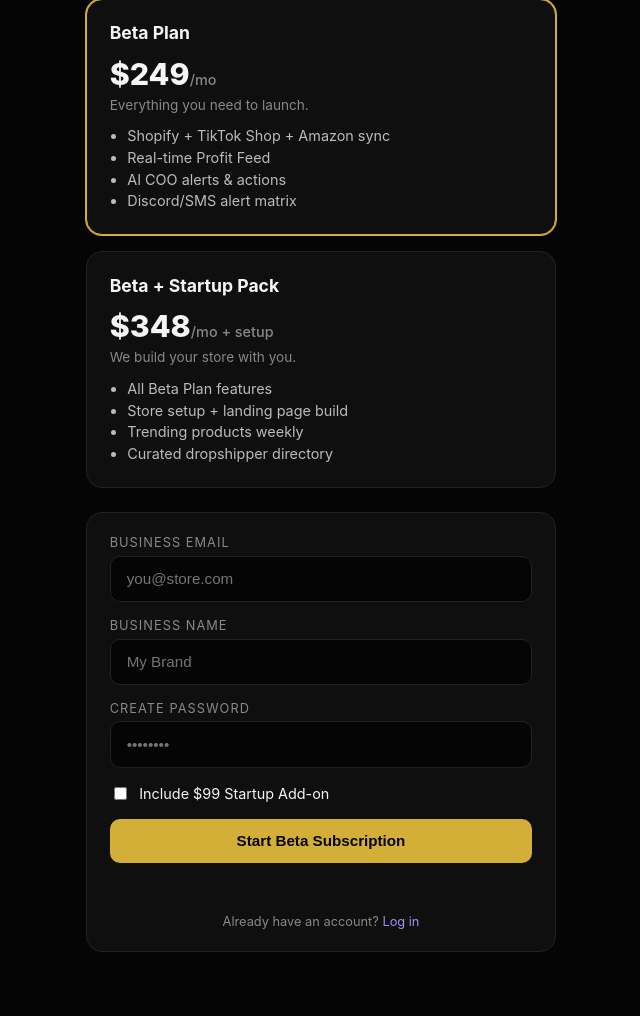
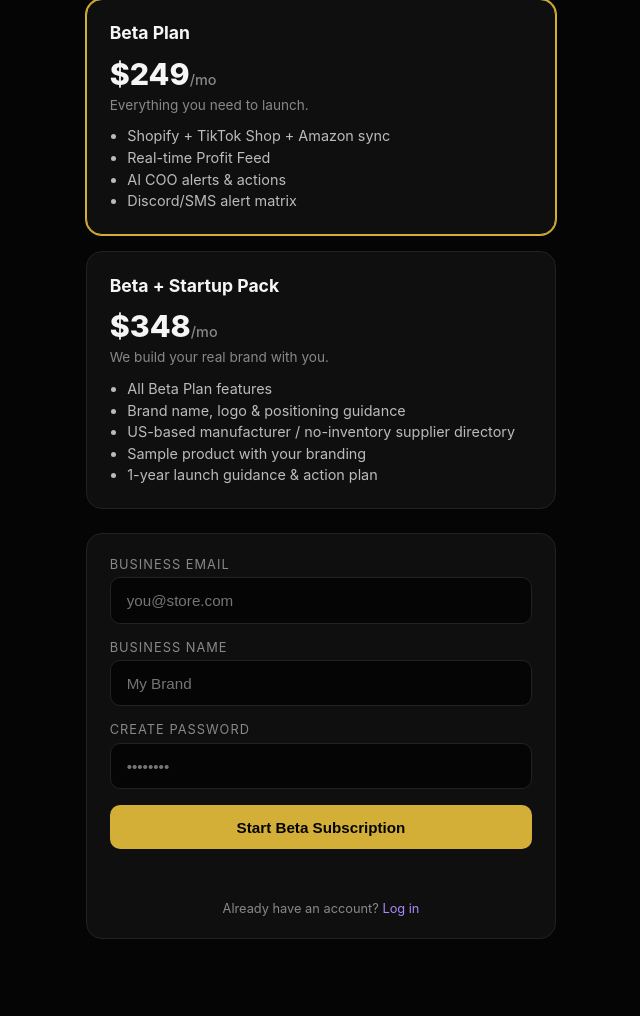
Before and after one commit to shawnzyluxe-lab/EcommerceAI, a Flask app: page /subscribe in a window 1280 px wide. Shown: the part 220-1236 px from the top of the page, without its empty margins (319-959 px from the left). After the commit the page ends 1159 px from the top, so only its background shows below. Run offline with Flask 3, Linux system fonts and the light colour scheme; some libraries are stand-ins or nearby versions.

Commit message:
Add 48 Beta + Startup Pack plan with brand creation, US suppliers, 1-year guidance
Co-Authored-By: Devin AI <158243242+devin-ai-integration[bot]@users.noreply.github.com>

```diff
--- a/app.py
+++ b/app.py
@@ -497,6 +497,7 @@ STRIPE_SECRET_KEY = os.environ.get("STRIPE_SECRET_KEY", "")
 STRIPE_PUBLISHABLE_KEY = os.environ.get("STRIPE_PUBLISHABLE_KEY", "")
 STRIPE_WEBHOOK_SECRET = os.environ.get("STRIPE_WEBHOOK_SECRET", "")
 STRIPE_PRICE_BETA_MONTHLY = os.environ.get("STRIPE_PRICE_BETA_MONTHLY", "")
+STRIPE_PRICE_BETA_STARTUP = os.environ.get("STRIPE_PRICE_BETA_STARTUP", "")
 STRIPE_PRICE_STARTUP_ADDON = os.environ.get("STRIPE_PRICE_STARTUP_ADDON", "")
 SHOPIFY_STORE_URL = os.environ.get("SHOPIFY_STORE_URL", "")
 SHOPIFY_ACCESS_TOKEN = os.environ.get("SHOPIFY_ACCESS_TOKEN", "")
@@ -1121,7 +1122,7 @@ def subscribe():
     host = request.host.split(':')[0].lower()
     if host in ('shawnzyluxe.com', 'www.shawnzyluxe.com'):
         return render_template('coming_soon.html')
-    return render_template('subscribe.html', stripe_publishable_key=STRIPE_PUBLISHABLE_KEY, price_beta=249, price_addon=99)
+    return render_template('subscribe.html', stripe_publishable_key=STRIPE_PUBLISHABLE_KEY, price_beta=249, price_beta_startup=348, price_addon=99)
 
 
 @app.route('/dashboard')
@@ -1943,6 +1944,7 @@ def create_stripe_checkout():
     business_name = (data.get("business_name") or "").strip() or email
     password = data.get("password", "")
     include_startup_addon = bool(data.get("include_startup_addon"))
+    plan = (data.get("plan") or "beta").lower().strip()
 
     if not email or not password or len(password) < 8:
         return jsonify({"detail": "A valid email and a password of at least 8 characters are required."}), 400
@@ -1977,6 +1979,7 @@ def create_stripe_checkout():
             email,
             business_name,
             include_startup_addon=include_startup_addon,
+            plan=plan,
             success_url=success_url,
             cancel_url=cancel_url,
         )
--- a/templates/subscribe.html
+++ b/templates/subscribe.html
@@ -114,7 +114,7 @@
     <p class="sub">Real-time profit. Multi-channel ops. AI COO. One subscription.</p>
 
     <div class="plans" id="plans">
-      <div class="plan selected" data-plan="beta" data-addon="false">
+      <div class="plan selected" data-plan="beta">
         <h3>Beta Plan</h3>
         <div class="price">${{ price_beta }}<span>/mo</span></div>
         <div style="color:var(--muted);font-size:.85rem">Everything you need to launch.</div>
@@ -125,15 +125,16 @@
           <li>Discord/SMS alert matrix</li>
         </ul>
       </div>
-      <div class="plan" data-plan="beta" data-addon="true">
+      <div class="plan" data-plan="beta_startup">
         <h3>Beta + Startup Pack</h3>
-        <div class="price">${{ price_beta + price_addon }}<span>/mo + setup</span></div>
-        <div style="color:var(--muted);font-size:.85rem">We build your store with you.</div>
+        <div class="price">${{ price_beta_startup }}<span>/mo</span></div>
+        <div style="color:var(--muted);font-size:.85rem">We build your real brand with you.</div>
         <ul>
           <li>All Beta Plan features</li>
-          <li>Store setup + landing page build</li>
-          <li>Trending products weekly</li>
-          <li>Curated dropshipper directory</li>
+          <li>Brand name, logo & positioning guidance</li>
+          <li>US-based manufacturer / no-inventory supplier directory</li>
+          <li>Sample product with your branding</li>
+          <li>1-year launch guidance & action plan</li>
         </ul>
       </div>
     </div>
@@ -151,10 +152,6 @@
         <label for="password">Create password</label>
         <input type="password" id="password" name="password" required minlength="8" placeholder="••••••••">
       </div>
-      <div class="checkbox">
-        <input type="checkbox" id="include_startup_addon" name="include_startup_addon">
-        <label for="include_startup_addon">Include $99 Startup Add-on</label>
-      </div>
       <button type="submit" id="submit-btn">Start Beta Subscription</button>
       <div class="message" id="message"></div>
       <div class="muted">Already have an account? <a href="/">Log in</a></div>
@@ -163,15 +160,12 @@
 
   <script>
     const plans = document.querySelectorAll('.plan');
-    const addonBox = document.getElementById('include_startup_addon');
+    let selectedPlan = 'beta';
     plans.forEach(p => p.addEventListener('click', () => {
       plans.forEach(x => x.classList.remove('selected'));
       p.classList.add('selected');
-      addonBox.checked = p.dataset.addon === 'true';
+      selectedPlan = p.dataset.plan;
     }));
-    addonBox.addEventListener('change', () => {
-      plans.forEach(p => p.classList.toggle('selected', p.dataset.addon === String(addonBox.checked)));
-    });
 
     document.getElementById('checkout-form').addEventListener('submit', async (e) => {
       e.preventDefault();
@@ -188,7 +182,7 @@
             email: document.getElementById('email').value,
             business_name: document.getElementById('business_name').value,
             password: document.getElementById('password').value,
-            include_startup_addon: addonBox.checked,
+            plan: selectedPlan,
           })
         });
         const data = await res.json();
```
Also changed, not shown: billing.py (+23 -12 lines).
